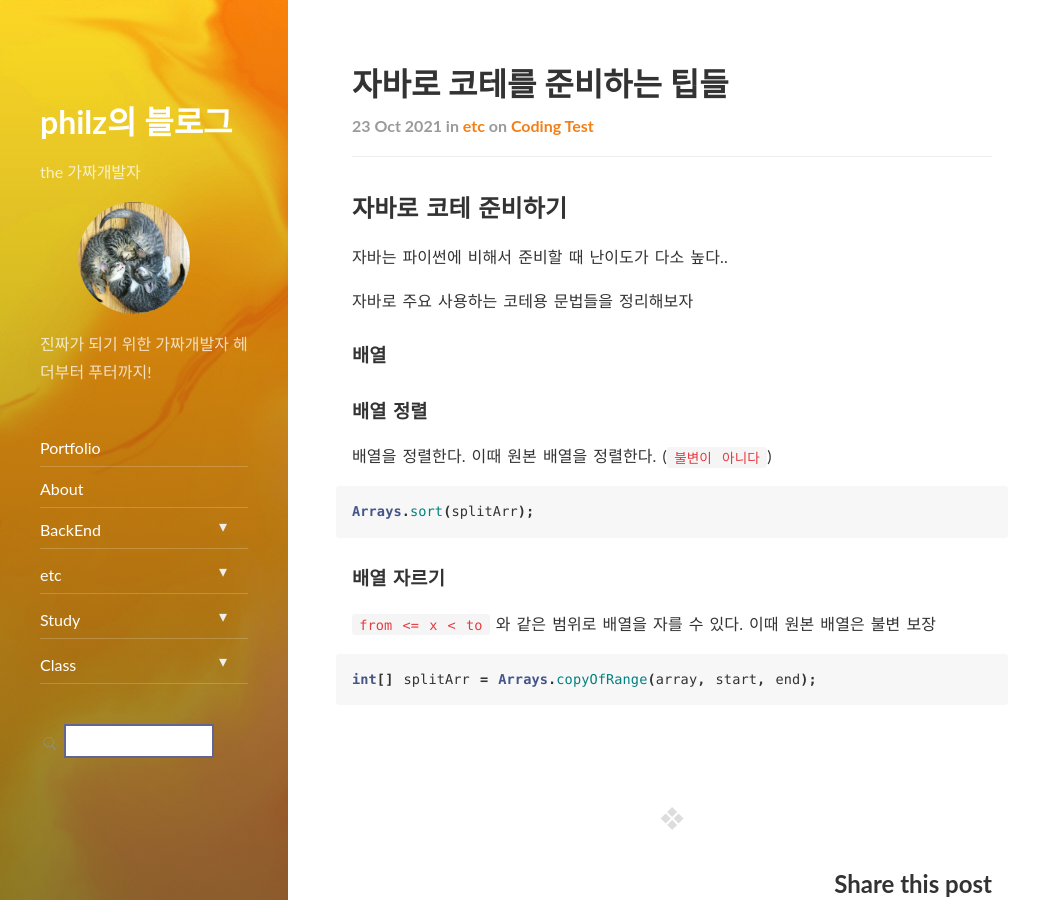
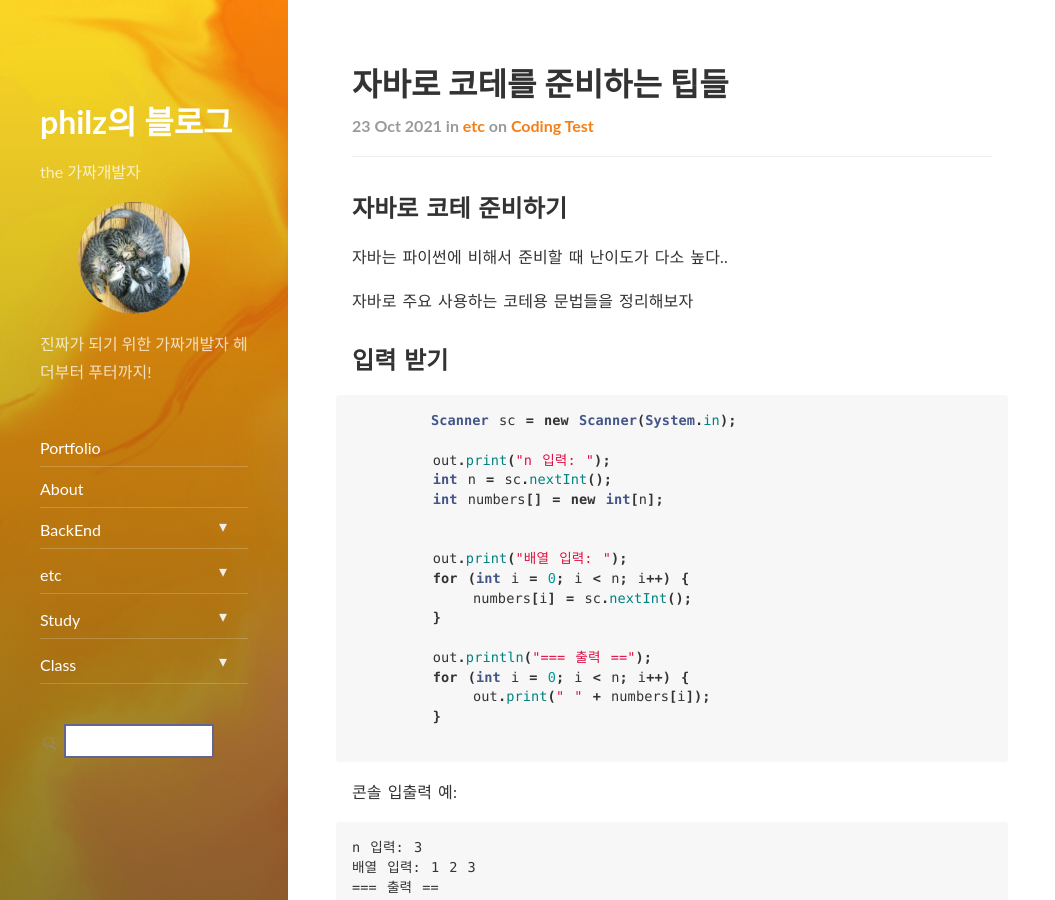
Before and after one commit to progress0407/progress0407.github.io, a Jekyll site: the page built from _posts/etc/codingtest/2021-10-23-cote-java-tip.md, in a window 1280 px wide and 900 px high. Shown: the whole window, without its empty margins (0-1055 px from the left). Built offline with Jekyll 4.4.1, drawn with Linux system fonts in a browser that asks for light colours; nearby versions of some CDN libraries.

Commit message:
코테 팁 업로드

````diff
--- a/_posts/etc/codingtest/2021-10-23-cote-java-tip.md
+++ b/_posts/etc/codingtest/2021-10-23-cote-java-tip.md
@@ -14,7 +14,38 @@ published: true
 
 자바로 주요 사용하는 코테용 문법들을 정리해보자
 
-### 배열
+## 입력 받기
+
+```java
+        Scanner sc = new Scanner(System.in);
+
+        out.print("n 입력: ");
+        int n = sc.nextInt();
+        int numbers[] = new int[n];
+
+
+        out.print("배열 입력: ");
+        for (int i = 0; i < n; i++) {
+            numbers[i] = sc.nextInt();
+        }
+
+        out.println("=== 출력 ==");
+        for (int i = 0; i < n; i++) {
+            out.print(" " + numbers[i]);
+        }
+
+```
+
+콘솔 입출력 예:
+
+```
+n 입력: 3
+배열 입력: 1 2 3
+=== 출력 ==
+ 1 2 3
+```
+
+## 배열
 
 ### 배열 정렬
 
````
